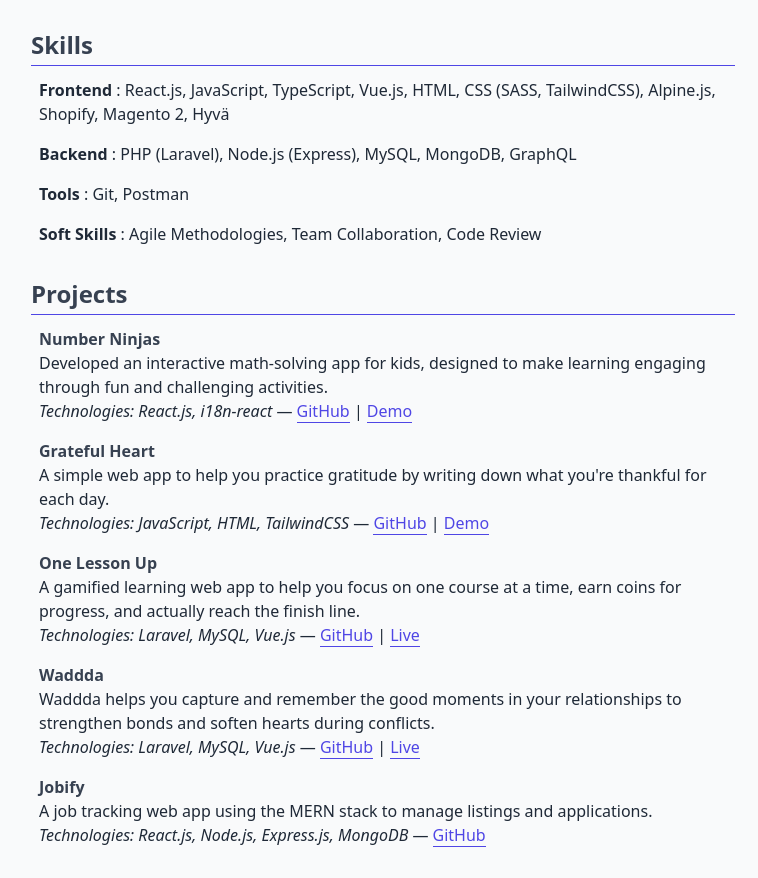
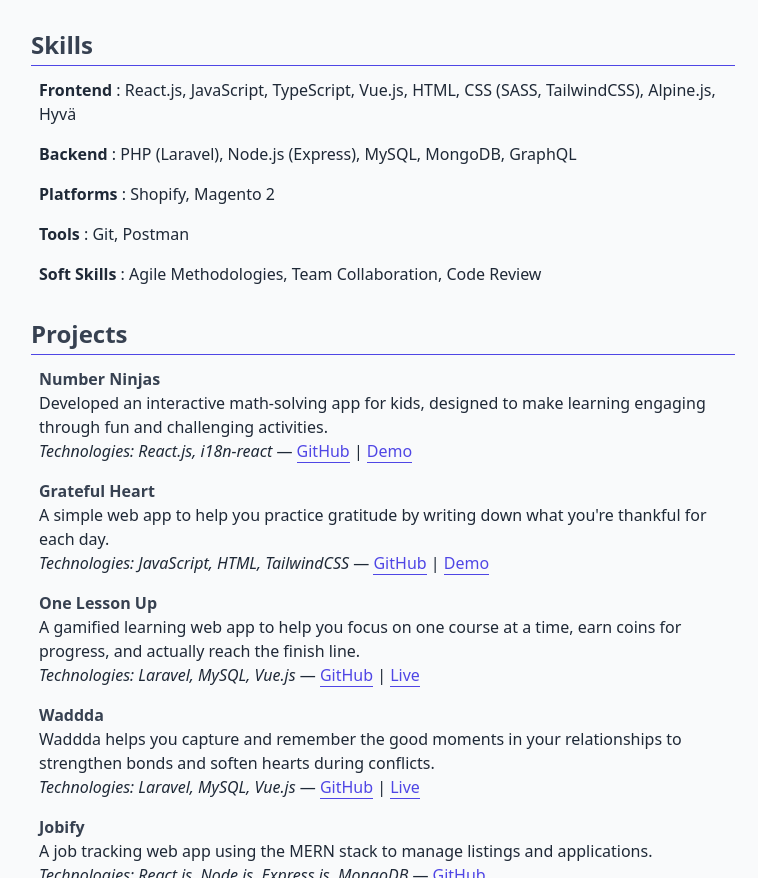
Before and after one commit to edriso/edriso.github.io, a website: page index.html in a window 1280 px wide. Shown: the part 1302-2180 px from the top of the page, without its empty margins (257-1015 px from the left). Drawn offline with Linux system fonts and the light colour scheme.

Commit message:
Move platforms to own skills category, Add system font fallback stack, and fix print scroll offset

```diff
--- a/index.html
+++ b/index.html
@@ -207,11 +207,15 @@
           <li>
             <strong>Frontend</strong>
             : React.js, JavaScript, TypeScript, Vue.js, HTML, CSS (SASS,
-            TailwindCSS), Alpine.js, Shopify, Magento 2, Hyvä
+            TailwindCSS), Alpine.js, Hyvä
           </li>
           <li>
             <strong>Backend</strong>
             : PHP (Laravel), Node.js (Express), MySQL, MongoDB, GraphQL
+          </li>
+          <li>
+            <strong>Platforms</strong>
+            : Shopify, Magento 2
           </li>
           <li>
             <strong>Tools</strong>
--- a/src/input.css
+++ b/src/input.css
@@ -1,7 +1,7 @@
 @import 'tailwindcss';
 
 @theme {
-  --font-display: 'Inter', 'sans-serif';
+  --font-display: 'Inter', ui-sans-serif, system-ui, -apple-system, sans-serif;
 
   /* Color Scheme */
   --color-bg-page: #f9fafb; /* Page background color */
--- a/src/script.js
+++ b/src/script.js
@@ -1,5 +1,6 @@
 const downloadBtn = document.getElementById('download-btn');
 
 downloadBtn.addEventListener('click', () => {
+  window.scrollTo(0, 0);
   window.print();
 });
```
